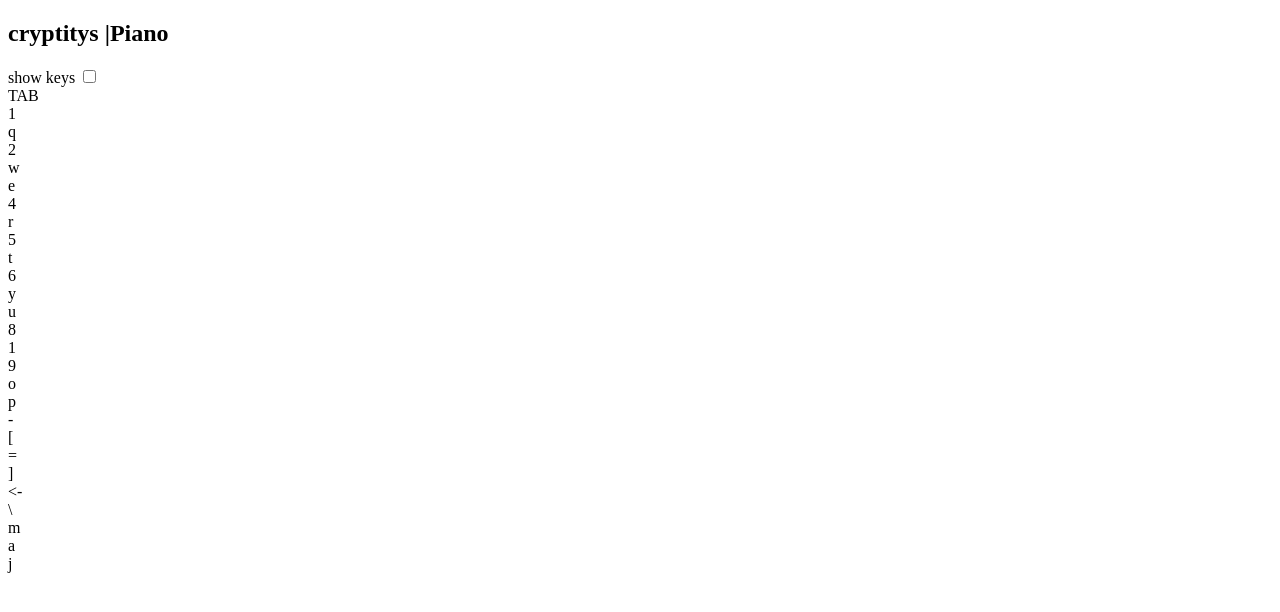
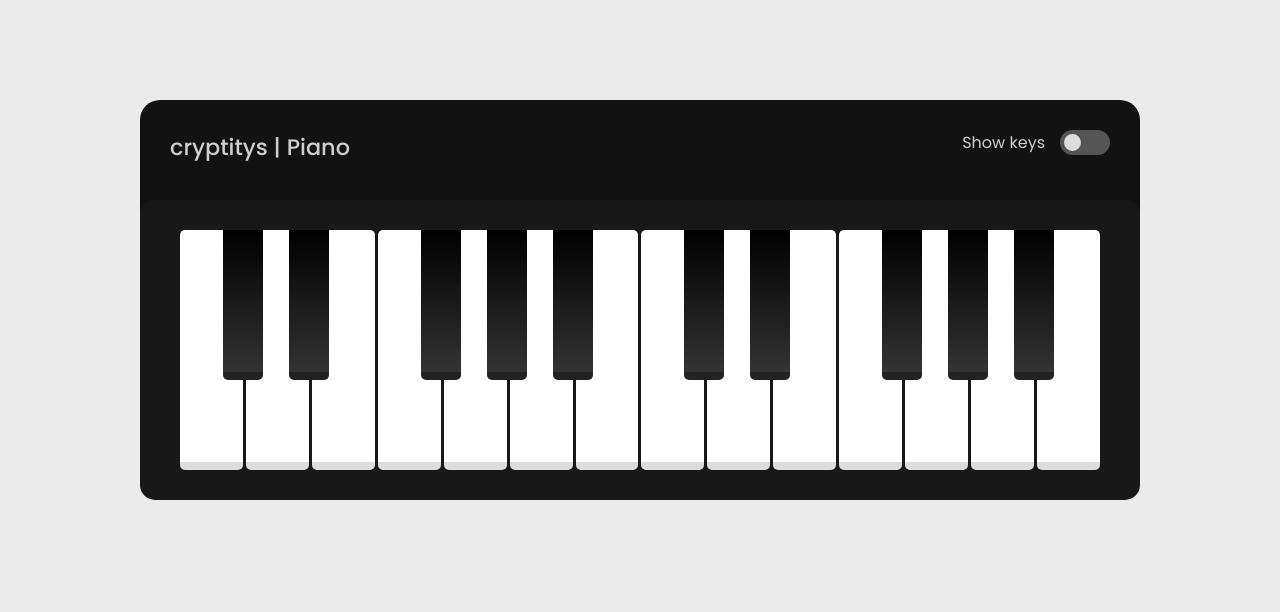
Before and after one commit to cryptitys/Projeto.Piano, a plain HTML site: page index.html in a window 1280 px wide. Drawn offline with Linux system fonts and the light colour scheme.

Commit message:
Update index.html

```diff
--- a/index.html
+++ b/index.html
@@ -1,31 +1,33 @@
 <!DOCTYPE html>
 <html lang="pt-BR ">
   <head>
-    <meta charset =UTF-8">
-    <meta http-equiv="UA-compatible" content="IF=edge">
+    <meta charset="UTF-8">
+    <meta http-equiv="X-UA-Compatible" content="IE=edge">
     <meta name="viewport" content="width=device-width, initial-scale=1.0">
 
-    <link rel="stylesheet "href="style.css">
+    <link rel="stylesheet" href="./css/style.css">
 
-    <title>Piano  |   cryptitys </title>
+    <title>Piano | cryptitys</title>
 </head>
-<body >
+<body>
+
     <section class="piano">
 
-    <section class=controls"></section>
+        <section class="controls">
 
-       <h1>cryptitys |Piano</h1>
-            <label>
-               show keys
+            <h1>cryptitys | Piano</h1>
+
+            <label class="checkbox__label">
+                Show keys
                 <span class="switcher">
                     <span class="switcher__button"></span>
                 </span>
-                 <input type="checkbox"  class="checkbox__keys">
+                <input type="checkbox" class="checkbox__keys" hidden>
             </label>
 
         </section>
 
-            <section class="piano__keys"></section>
+        <section class="piano__keys disabled-keys">
 
             <div class="key white" data-note="1"><span>TAB</span></div>
             <div class="key black" data-note="2"><span>1</span></div>
@@ -41,21 +43,21 @@
             <div class="key white" data-note="12"><span>y</span></div>
             <div class="key white" data-note="13"><span>u</span></div>
             <div class="key black" data-note="14"><span>8</span></div>
-<div class="key white" data-note="15"><span>1</span></div>
+            <div class="key white" data-note="15"><span>i</span></div>
             <div class="key black" data-note="16"><span>9</span></div>
             <div class="key white" data-note="17"><span>o</span></div>
             <div class="key white" data-note="18"><span>p</span></div>
             <div class="key black" data-note="19"><span>-</span></div>
             <div class="key white" data-note="20"><span>[</span></div>
             <div class="key black" data-note="21"><span>=</span></div>
-<div class="key white" data-note="22"><span>]</span></div>
-<div class="key black" data-note="23"><span><-</span></div>
-<div class="key white" data-note="24"><span>\</span></div>
-<div class="key white" data-note="22"><span>m</span></div>
-<div class="key black" data-note="23"><span>a</span></div>
-<div class="key white" data-note="24"><span>j</span></div>
+            <div class="key white" data-note="22"><span>k</span></div>
+            <div class="key black" data-note="23"><span>j</span></div>
+            <div class="key white" data-note="24"><span>bb</span></div>
 
         </section>
-<script src="script.js"></script>
 
+    </section>
+
+    <script src="./js/script.js"></script>
 </body>
+              </html>
```
Lines whose indentation alone changed are shown as unchanged.
